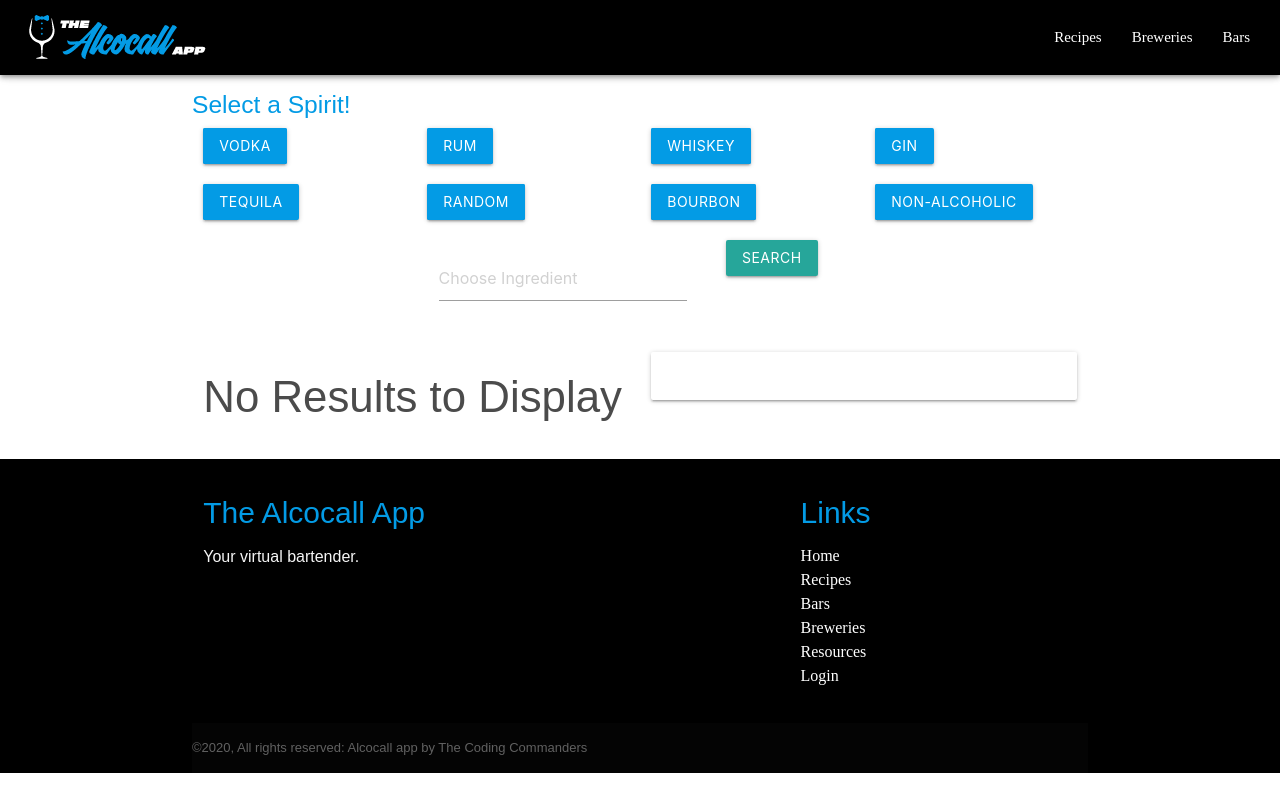
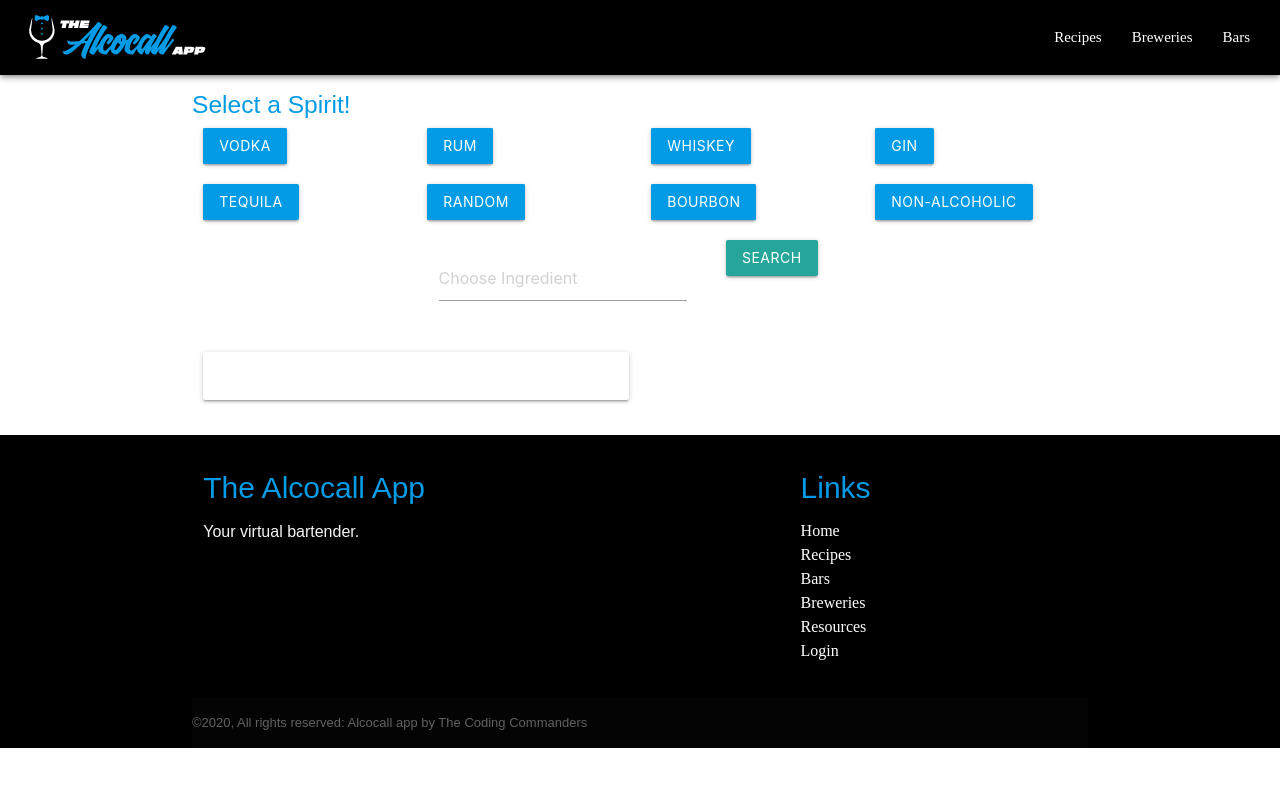
Before and after one commit to amaliawhay/alcocall, a React (Create React App) app in the folder client/: page /recipes in a window 1280 px wide. Built offline with nearby package versions, Linux system fonts and the light colour scheme; a web font is replaced by a local one.

Commit message:
working on conditional rendering

```diff
--- a/client/src/pages/recipes/index.js
+++ b/client/src/pages/recipes/index.js
@@ -240,6 +240,28 @@ searchNonAlcoholic = () => {
             </Row>
 
             <Row>
+            <Col m={6} s={6} l={6}>
+
+                  {this.handleButtonClick ? (
+                  <Card m={6} s={6} l={6}>
+                  {this.state.drinkName.map((drink) => {
+                  return (
+                    <Button
+                      flat
+                      node="button"
+                        waves="light"
+                        key={drink.id}
+                      onClick={() => this.setState(this.specificDrink(drink.id))}
+                    >
+                      {drink.name}
+                    </Button>
+                  )
+                  })}
+                  </Card>
+                  ) : (
+                  <h3>nope</h3>
+                  )}
+              </Col>
               <Col m={6} s={6} l={6}>
               {this.state.drinkInfo.strDrink ? (
               <DrinkCard s={6} m={6} l={6}
@@ -249,25 +271,10 @@ searchNonAlcoholic = () => {
                 title={this.state.drinkInfo.strDrink}
               />
             ) : (
-              <h3>No Results to Display</h3>
+              <h3></h3>
             )}
               </Col>
-             <Col m={6} s={6} l={6}>
-             <Card m={6} s={6} l={6}>
-            {this.state.drinkName.map((drink) => {
-              return (
-                <Button
-                  flat
-                  node="button"
-                   waves="light"
-                   key={drink.id}
-                  onClick={() => this.setState(this.specificDrink(drink.id))}
-                >
-                  {drink.name}
-                </Button>
-              )
-            })}
-          </Card></Col>
+
             </Row>
 
         </main>
```
